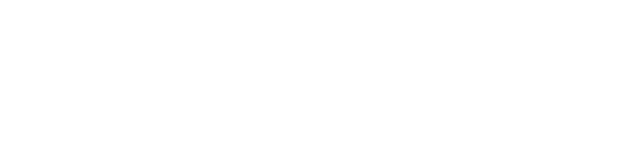
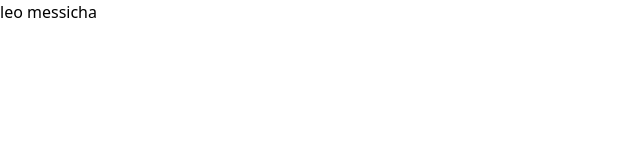
Before and after one commit to haydarsho/Softclub-4, a website: page src/index.html in a window 1280 px wide. Shown: the whole page, without its empty margins (0-640 px from the left). Drawn offline with Linux system fonts and the light colour scheme.

Commit message:
first section

```diff
--- a/src/index.html
+++ b/src/index.html
@@ -7,6 +7,6 @@
     <link rel="stylesheet" href="./output.css">
 </head>
 <body>
-
+    <h1>leo messicha</h1>
 </body>
 </html>
```
